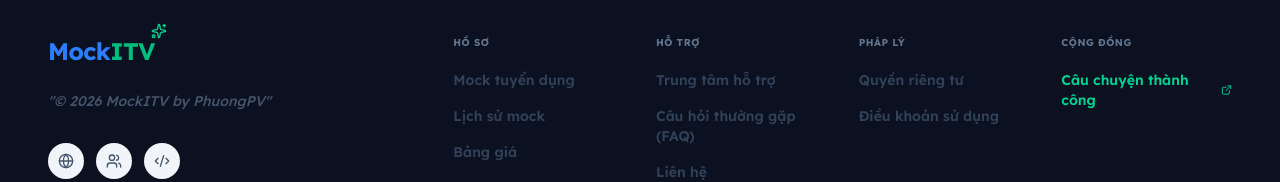
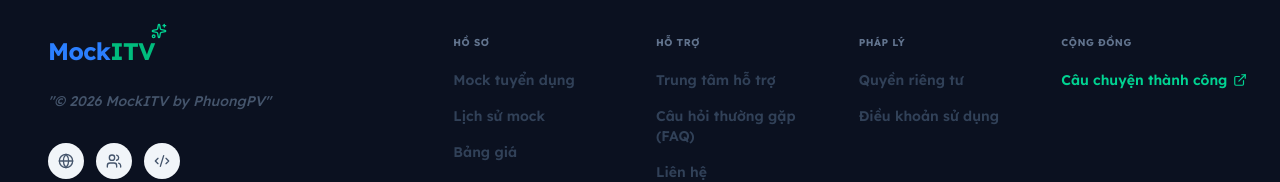
Before and after one commit to phanphuong1512/mock-itv, a Next.js app in the folder frontend/: page / in a window 1280 px wide. Shown: the part 4056-4238 px from the top of the page. Built offline with nearby package versions, Linux system fonts and the light colour scheme; no server answers.

Commit message:
fix(ui): align external redirect link in footer cleanly with whitespace-nowrap

```diff
--- a/frontend/components/Footer.tsx
+++ b/frontend/components/Footer.tsx
@@ -36,7 +36,7 @@ export default function Footer() {
           <div>
             <h4 className="text-[10px] font-bold text-slate-500 tracking-wider uppercase mb-5">Hồ sơ</h4>
             <ul className="space-y-4 text-sm font-semibold text-slate-700 dark:text-slate-300">
-              <li><Link href="/jobs" className="hover:text-slate-900 dark:hover:text-white transition-colors">Mock tuyển dụng</Link></li>
+              <li><Link href="/mocks" className="hover:text-slate-900 dark:hover:text-white transition-colors">Mock tuyển dụng</Link></li>
               <li><Link href="/history" className="hover:text-slate-900 dark:hover:text-white transition-colors">Lịch sử mock</Link></li>
               <li><Link href="/pricing" className="hover:text-slate-900 dark:hover:text-white transition-colors">Bảng giá</Link></li>
             </ul>
@@ -66,9 +66,9 @@ export default function Footer() {
             <h4 className="text-[10px] font-bold text-slate-500 tracking-wider uppercase mb-5">Cộng đồng</h4>
             <ul className="space-y-4 text-sm font-semibold">
               <li>
-                <Link href="#" className="text-emerald-400 hover:text-emerald-300 transition-colors flex items-center gap-1.5">
-                  Câu chuyện thành công
-                  <ExternalLink className="w-3 h-3" />
+                <Link href="#" className="inline-flex items-center gap-1.5 text-emerald-400 hover:text-emerald-300 transition-colors whitespace-nowrap group">
+                  <span>Câu chuyện thành công</span>
+                  <ExternalLink className="w-3.5 h-3.5 shrink-0 transition-transform group-hover:translate-x-0.5 group-hover:-translate-y-0.5" />
                 </Link>
               </li>
             </ul>
```
